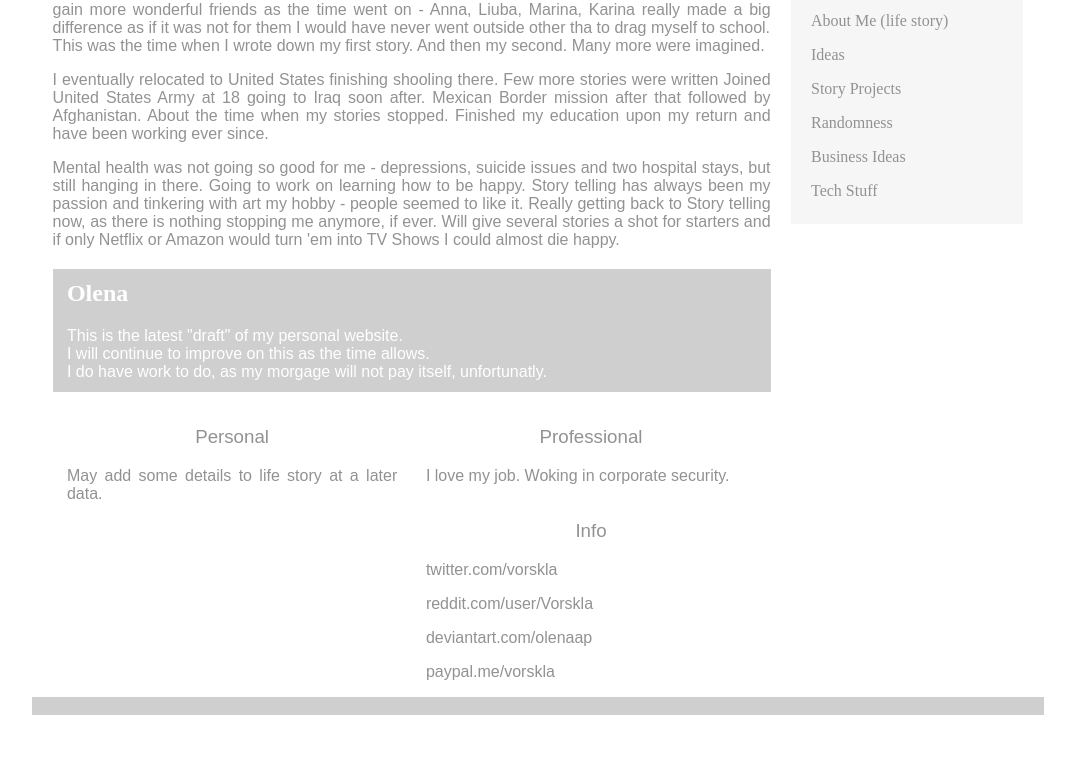
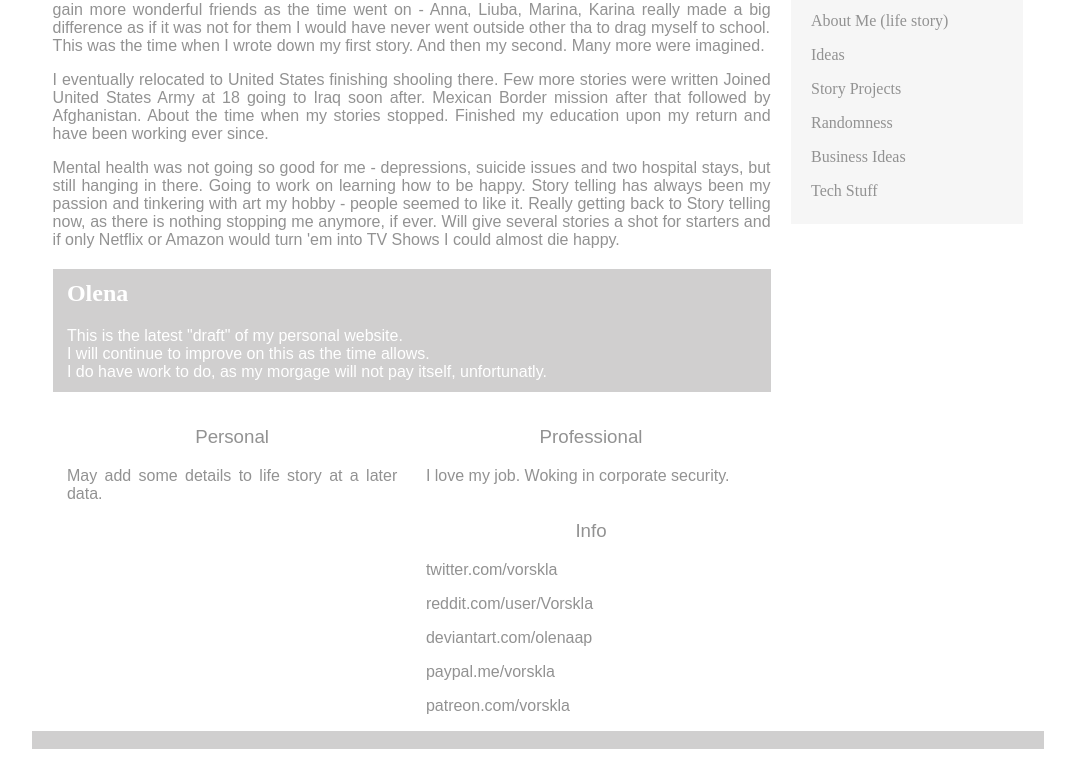
Before and after one commit to vorskla/vorskla.github.io, a plain HTML site: page index.html in a window 1280 px wide. Shown: the part 565-1322 px from the top of the page, without its empty margins (102-1177 px from the left). Before the commit the page ends 1288 px from the top, so only its background shows below. Drawn offline with Linux system fonts and the light colour scheme.

Commit message:
Update index.html

```diff
--- a/index.html
+++ b/index.html
@@ -61,7 +61,7 @@
 			<p>reddit.com/user/Vorskla</p>
 			<p>deviantart.com/olenaap</p>
 			<p>paypal.me/vorskla</p>
-			<p>
+			<p>patreon.com/vorskla
 			</p>
 			</article>
 		</div>
```
